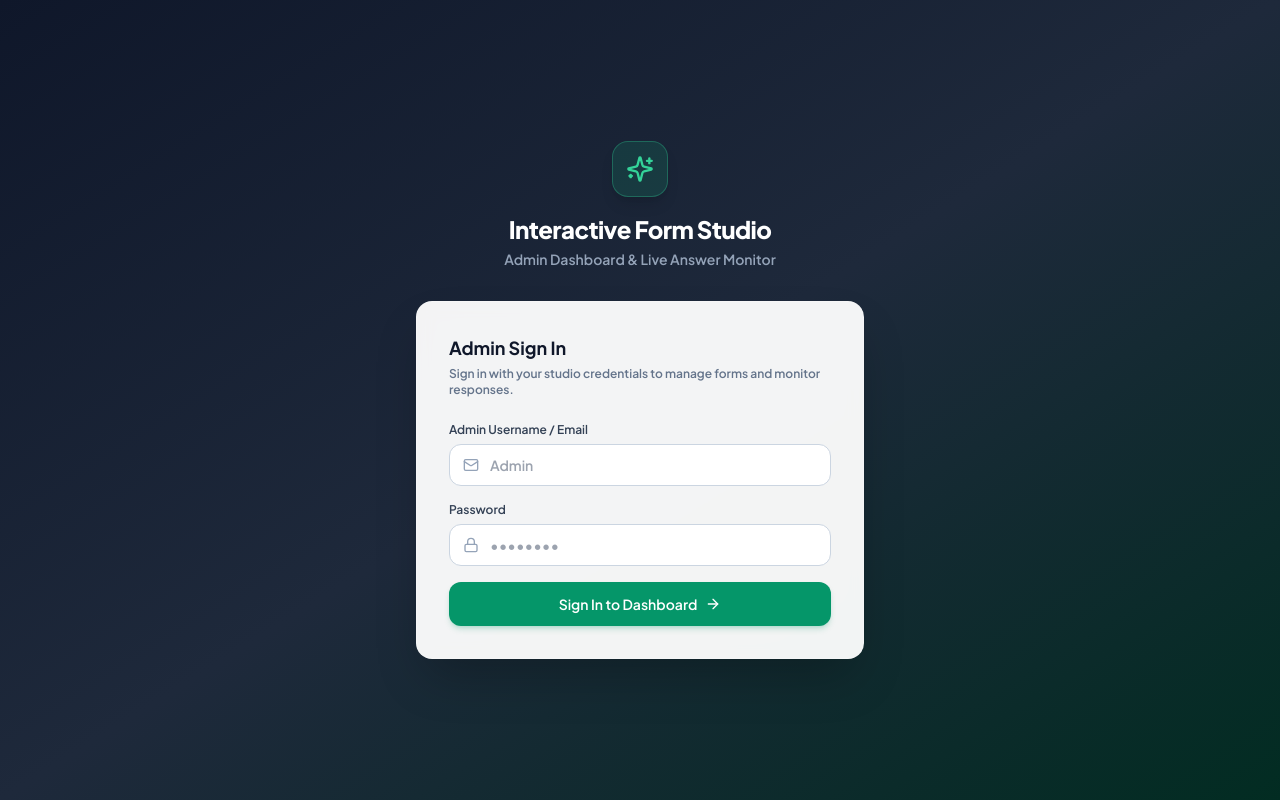
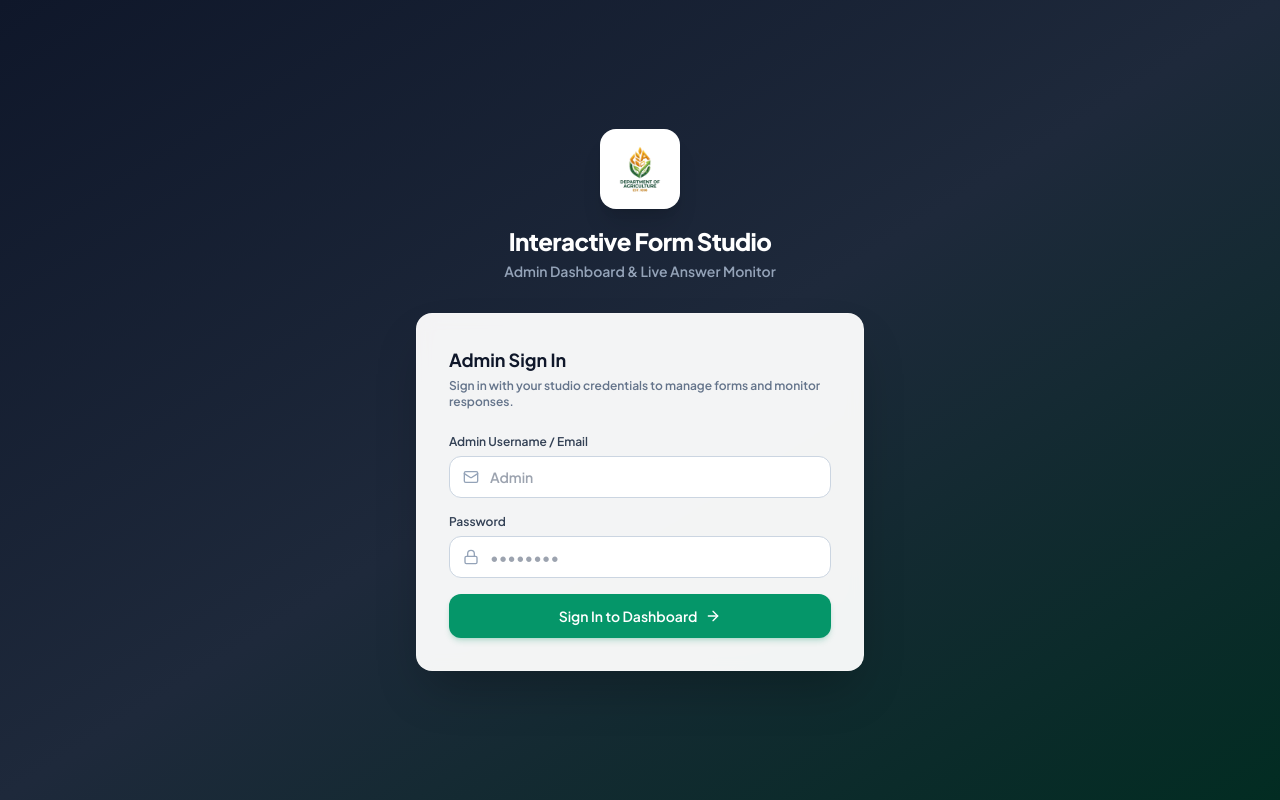
Before and after one commit to uwa0215/Interactive-Form-generator, a React (Vite) app in the folder client/: page /admin/login in a window 1280 px wide. Built offline with nearby package versions, Linux system fonts and the light colour scheme; no server answers.

Commit message:
Update branding logo and favicon to Department of Agriculture logo

```diff
--- a/client/index.html
+++ b/client/index.html
@@ -3,7 +3,8 @@
   <head>
     <meta charset="UTF-8" />
     <meta name="viewport" content="width=device-width, initial-scale=1.0" />
-    <title>Form Studio — Interactive Form & Admin Monitor</title>
+    <link rel="icon" type="image/png" href="/logo.png" />
+    <title>Form Studio — Department of Agriculture</title>
     <link rel="preconnect" href="https://fonts.googleapis.com" />
     <link rel="preconnect" href="https://fonts.gstatic.com" crossorigin />
     <link
--- a/client/src/pages/AdminDashboard.jsx
+++ b/client/src/pages/AdminDashboard.jsx
@@ -177,8 +177,12 @@ export default function AdminDashboard() {
         <header className="relative z-10 border-b border-white/10">
           <div className="max-w-7xl mx-auto px-4 sm:px-6 lg:px-8 h-16 flex items-center justify-between gap-4">
             <div className="flex items-center gap-3">
-              <div className="w-9 h-9 rounded-xl bg-gradient-to-br from-emerald-400 to-teal-600 text-white flex items-center justify-center shadow-lg shadow-emerald-500/25">
-                <Sparkles className="w-5 h-5" />
+              <div className="w-10 h-10 rounded-xl bg-white p-1 flex items-center justify-center shadow-lg shadow-emerald-500/20">
+                <img
+                  src="/logo.png"
+                  alt="Department of Agriculture Logo"
+                  className="w-full h-full object-contain"
+                />
               </div>
               <div>
                 <h1 className="text-base font-extrabold tracking-tight leading-tight">
--- a/client/src/pages/AdminLogin.jsx
+++ b/client/src/pages/AdminLogin.jsx
@@ -34,8 +34,12 @@ export default function AdminLogin() {
     <div className="min-h-screen flex items-center justify-center bg-gradient-to-br from-slate-900 via-slate-800 to-emerald-950 p-4">
       <div className="w-full max-w-md">
         <div className="text-center mb-8">
-          <div className="inline-flex items-center justify-center w-14 h-14 rounded-2xl bg-emerald-500/15 border border-emerald-400/30 text-emerald-400 mb-4 shadow-lg">
-            <Sparkles className="w-7 h-7" />
+          <div className="inline-flex items-center justify-center w-20 h-20 rounded-2xl bg-white p-2 mb-4 shadow-xl border border-white/30">
+            <img
+              src="/logo.png"
+              alt="Department of Agriculture Logo"
+              className="w-full h-full object-contain"
+            />
           </div>
           <h1 className="text-2xl font-extrabold text-white tracking-tight">
             Interactive Form Studio
--- a/client/src/pages/QuizPlayer.jsx
+++ b/client/src/pages/QuizPlayer.jsx
@@ -793,10 +793,19 @@ export default function QuizPlayer() {
                     <motion.div
                       initial={{ opacity: 0, y: 8 }}
                       animate={{ opacity: 1, y: 0 }}
-                      className="inline-flex items-center gap-1.5 px-3 py-1 rounded-full text-xs font-extrabold bg-white/20 backdrop-blur-md border border-white/30 mb-3.5"
+                      className="flex items-center gap-3 mb-4"
                     >
-                      <Sparkles className="w-3.5 h-3.5" />
-                      Interactive Form
+                      <div className="w-12 h-12 rounded-2xl bg-white p-1.5 shadow-md shrink-0 flex items-center justify-center">
+                        <img
+                          src="/logo.png"
+                          alt="Department of Agriculture Logo"
+                          className="w-full h-full object-contain"
+                        />
+                      </div>
+                      <span className="inline-flex items-center gap-1.5 px-3 py-1 rounded-full text-xs font-extrabold bg-white/20 backdrop-blur-md border border-white/30">
+                        <Sparkles className="w-3.5 h-3.5" />
+                        Interactive Form
+                      </span>
                     </motion.div>
 
                     <h1 className="text-2xl sm:text-3xl font-extrabold tracking-tight leading-tight">
```
Also changed, not shown: client/public/logo.png (added).
